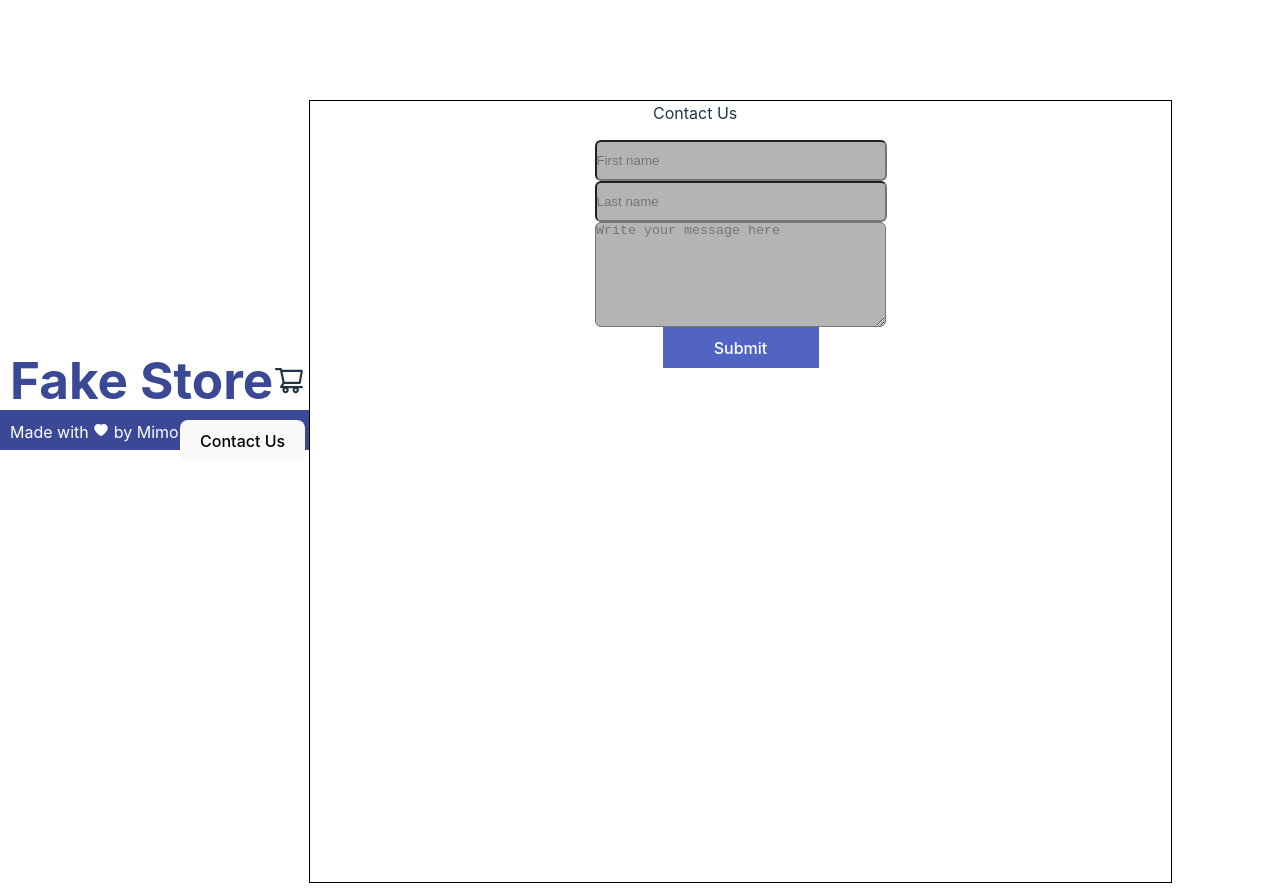
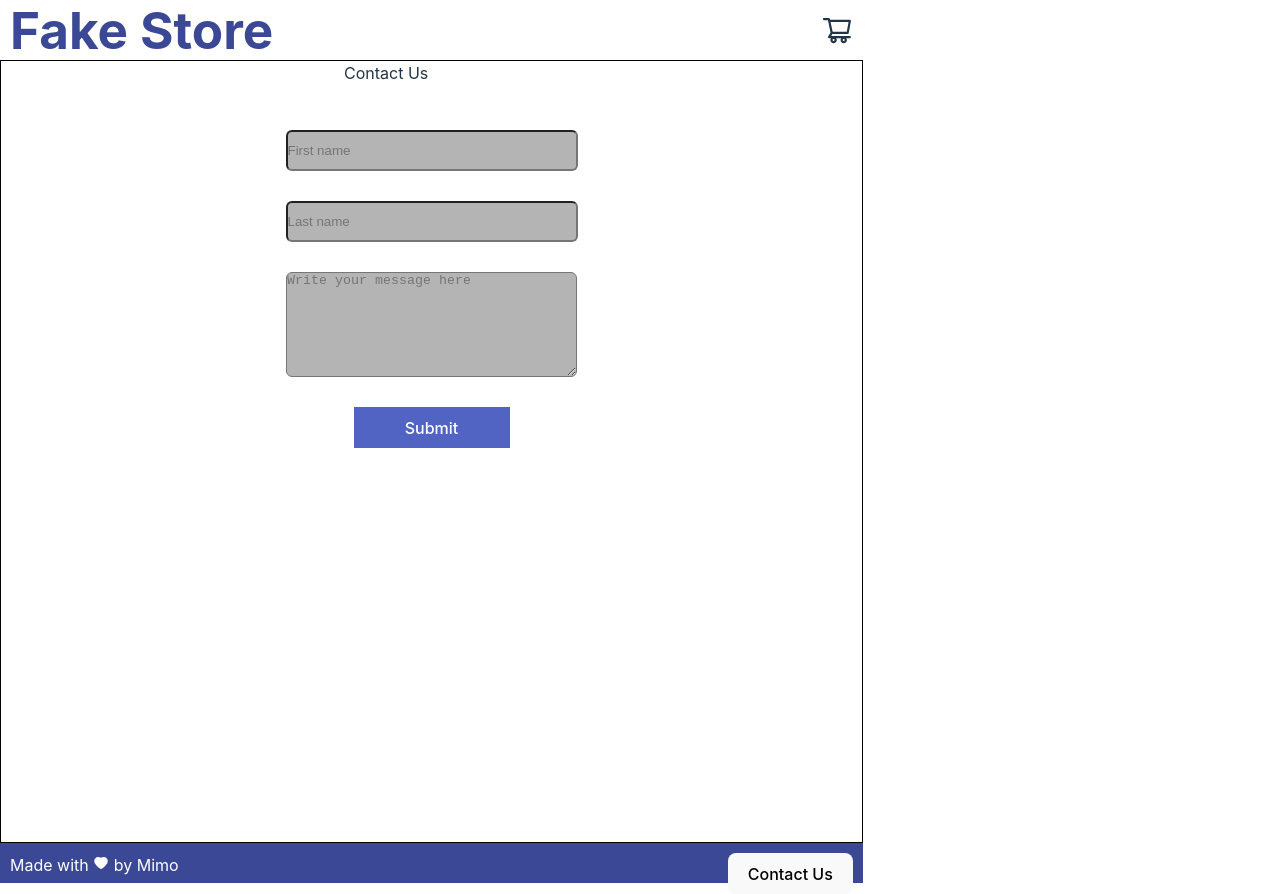
Before and after one commit to Unreachedx/Fake_Store, a React (Vite) app: page /contactus in a window 1280 px wide. Built offline with nearby package versions, Linux system fonts and the light colour scheme.

Commit message:
css working

```diff
--- a/src/Pages/ContactUs/ContactUs.css
+++ b/src/Pages/ContactUs/ContactUs.css
@@ -1,5 +1,4 @@
 .form-container{
-position: absolute;
 width: 863px;
 height: 783px;
 left: 309px;
@@ -18,7 +17,7 @@ width: 175px;
 left: 653px;
 top: 158px;
 border-radius: nullpx;
-
+margin-bottom: 30px;
 }
 
 
@@ -30,6 +29,7 @@ top: 254px;
 border-radius: 6px;
 background-color: #B4B4B4;
 color: white;
+margin-bottom: 30px;
 }
 
 .lastName-container{
@@ -40,6 +40,7 @@ top: 319px;
 border-radius: 6px;
 background-color: #B4B4B4;
 color: white;
+margin-bottom: 30px;
 }
 
 .textarea-container{
@@ -50,6 +51,7 @@ top: 386px;
 border-radius: 6px;
 background-color: #B4B4B4;
 color: white;
+margin-bottom: 30px;
 }
 
 .submit-button{
```
